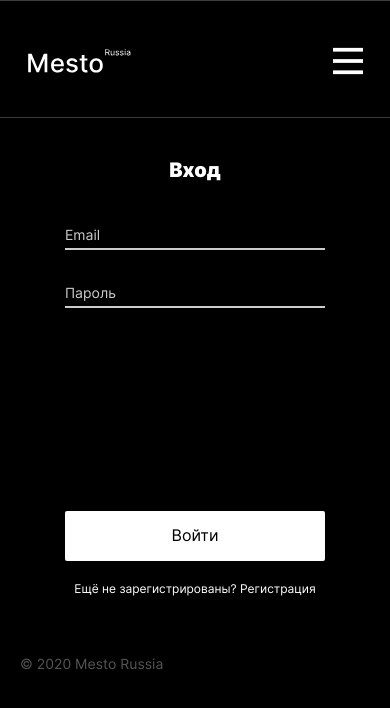
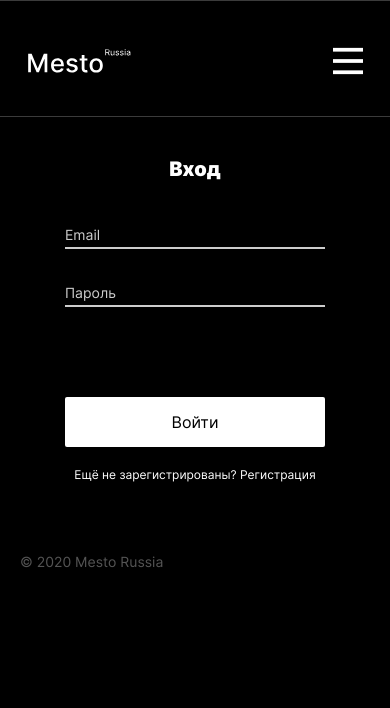
Before and after one commit to AleksandrStamat/react-mesto-api-full, a React app in the folder frontend/: page /signin in a window 390 px wide. Built offline with nearby package versions, Linux system fonts and the light colour scheme.

Commit message:
finish project

```diff
--- a/frontend/public/index.html
+++ b/frontend/public/index.html
@@ -12,6 +12,6 @@
   </head>
   <body>
     <noscript>You need to enable JavaScript to run this app.</noscript>
-    <div id="root" class="root"></div>
+    <div id="root"></div>
   </body>
 </html>
--- a/frontend/src/blocks/footer/__copyright/footer__copyright.css
+++ b/frontend/src/blocks/footer/__copyright/footer__copyright.css
@@ -13,5 +13,6 @@
   width: 282px;
   font-size: 14px;
   line-height: 17px;
+  margin-left: 20px;
 }
 }
--- a/frontend/src/blocks/footer/footer.css
+++ b/frontend/src/blocks/footer/footer.css
@@ -1,21 +1,24 @@
 .footer {
   margin: auto;
-  width: calc(100% - 199px * 2);
+  width: calc(100% - 120px * 2);
+  max-width: 880px;
   padding-top: 40px;
   padding-bottom: 40px;
 }
 
-@media (max-width: 1024px) {
+@media (max-width: 1023px) {
   .footer {
-    width: calc(100% - 150px * 2);
+    width: calc(100% - 60px * 2);
   }
 }
 
 @media (max-width: 767px) {
   .footer {
-    width: 100%;
-    padding-top: 28px;
-    padding-bottom: 36px;
-    padding-left: 20px;
+    width: calc(100% - 40px * 2);
   }
 }
+@media (max-width: 650px) {
+  .footer {
+    width: 100%;
+  }
+}
--- a/frontend/src/blocks/header/__bar-container/header__bar-container.css
+++ b/frontend/src/blocks/header/__bar-container/header__bar-container.css
@@ -4,5 +4,6 @@
 		display: flex;
 		flex-direction: column;
 		align-items: center;
+		transition: all .4s, .4s ease;
 	}
 }
--- a/frontend/src/blocks/header/__bar-for-small/header__bar-for-small.css
+++ b/frontend/src/blocks/header/__bar-for-small/header__bar-for-small.css
@@ -1,5 +1,6 @@
 .header__bar-for-small {
 	display: none;
+
 }
 
 @media (max-width: 767px) {
--- a/frontend/src/blocks/header/__wrapper/header__wrapper.css
+++ b/frontend/src/blocks/header/__wrapper/header__wrapper.css
@@ -1,22 +1,28 @@
 .header__wrapper {
   border-bottom: 1px solid rgba(84, 84, 84, 0.7);
   border-top: 1px solid rgba(84, 84, 84, 0.7);
-  width: calc(100% - 199px * 2);
+  width: calc(100% - 120px * 2);
+  max-width: 880px;
   margin: 0 auto;
-  padding: 45px 0 40.6px;
+  padding: 45px 0 40px;
   display: flex;
   justify-content: space-between;
   align-items: center;
 }
 
-@media (max-width: 1024px) {
+@media (max-width: 1023px) {
   .header__wrapper {
-    width: calc(100% - 150px * 2);
+    width: calc(100% - 60px * 2);
   }
 }
 
 @media (max-width: 767px) {
   .header__wrapper {
+    width: calc(100% - 40px * 2);
+  }
+}
+@media (max-width: 650px) {
+  .header__wrapper {
     width: 100%;
   }
 }
--- a/frontend/src/blocks/login/__submit-button/login__submit-button.css
+++ b/frontend/src/blocks/login/__submit-button/login__submit-button.css
@@ -22,7 +22,7 @@
 
 @media screen and (max-width: 424px) {
   .login__submit-button {
-    margin-top: 173px;
+    margin-top: 60px;
     font-size: 1rem;
     line-height: 1.1875rem;
   }
--- a/frontend/src/blocks/page/page.css
+++ b/frontend/src/blocks/page/page.css
@@ -1,8 +1,15 @@
 .page {
+  background: #000000;
+  color: #ffffff;
   max-width: 1280px;
+  min-height: 100vh;
+  font-family: Inter, Arial, Helvetica, sans-serif;
   margin: 0 auto;
   box-sizing: border-box;
-  display: flex;
-  flex-direction: column;
-  justify-content: flex-start;
+  -moz-osx-font-smoothing: grayscale;
+  -webkit-font-smoothing: antialiased;
+  -webkit-text-size-adjust: 100%;
+  -ms-text-size-adjust: 100%;
+  -moz-text-size-adjust: 100%;
+  text-rendering: optimizeLegibility;
 }
--- a/frontend/src/blocks/profile/__add-button/profile__add-button.css
+++ b/frontend/src/blocks/profile/__add-button/profile__add-button.css
@@ -15,7 +15,7 @@
 .profile__add-button:hover {
 opacity: 0.6;
 }
-@media screen and (max-width: 900px) {
+@media screen and (max-width: 920px) {
 .profile__add-button {
   margin-top: 36px;
   width: 282px;
--- a/frontend/src/blocks/profile/__edit-avatar/profile__edit-avatar.css
+++ b/frontend/src/blocks/profile/__edit-avatar/profile__edit-avatar.css
@@ -13,7 +13,7 @@
   padding: 0;
   margin-right: 20px;
 }
-@media screen and (max-width: 900px) {
+@media screen and (max-width: 920px) {
   .profile__edit-avatar {
     margin-right: 0;
   }
--- a/frontend/src/blocks/profile/__edit/profile__edit.css
+++ b/frontend/src/blocks/profile/__edit/profile__edit.css
@@ -15,7 +15,7 @@
 .profile__edit:hover {
   opacity: 0.6;
 }
-@media screen and (max-width: 900px) {
+@media screen and (max-width: 767px) {
   .profile__edit {
     width: 18px;
     height: 18px;
--- a/frontend/src/blocks/profile/__hobby/profile__hobby.css
+++ b/frontend/src/blocks/profile/__hobby/profile__hobby.css
@@ -11,7 +11,13 @@
   white-space: nowrap;
   overflow: hidden;
 }
-@media screen and (max-width: 900px) {
+@media screen and (max-width: 920px) {
+  .profile__hobby {
+    text-align: center;
+  }
+}
+
+@media screen and (max-width: 767px) {
   .profile__hobby {
     max-width: 201px;
     padding-top: 14px;
--- a/frontend/src/blocks/profile/__info/profile__info.css
+++ b/frontend/src/blocks/profile/__info/profile__info.css
@@ -5,7 +5,7 @@
   justify-content: center;
   object-position: center;
 }
-@media screen and (max-width: 900px) {
+@media screen and (max-width: 920px) {
   .profile__info {
     flex-direction: column;
     justify-content: center;
--- a/frontend/src/blocks/profile/__name/profile__name.css
+++ b/frontend/src/blocks/profile/__name/profile__name.css
@@ -11,7 +11,7 @@
   white-space: nowrap;
   overflow: hidden;
 }
-@media screen and (max-width: 900px) {
+@media screen and (max-width: 767px) {
 .profile__name {
   max-width: 201px;
   padding-right: 5px;
--- a/frontend/src/blocks/profile/profile.css
+++ b/frontend/src/blocks/profile/profile.css
@@ -1,6 +1,7 @@
 .profile {
   padding: 37px 0 48px;
-  width: calc(100% - 199px * 2);
+  width: calc(100% - 120px * 2);
+  max-width: 880px;
   margin: 0 auto;
   display: flex;
   justify-content: space-between;
@@ -9,7 +10,7 @@
 
 @media (max-width: 1023px) {
   .profile {
-    width: calc(100% - 150px * 2);
+    width: calc(100% - 60px * 2);
   }
 }
 
@@ -17,12 +18,12 @@
   .profile {
     padding: 38.25px 0 36px;
     flex-direction: column;
-    width: calc(100% - 80px * 2);
+    width: calc(100% - 40px * 2);
   }
 }
 
-@media (max-width: 425px) {
+@media (max-width: 650px) {
   .profile {
-    width: calc(100% - 19px * 2);
+    width: 100%;
   }
 }
--- a/frontend/src/blocks/root/root.css
+++ /dev/null
@@ -1,15 +0,0 @@
-.root {
-  background: #000000;
-  color: #ffffff;
-  width: 100%;
-  min-height: 100vh;
-  font-family: Inter, Arial, Helvetica, sans-serif;
-  margin: 0 auto;
-  box-sizing: border-box;
-  -moz-osx-font-smoothing: grayscale;
-  -webkit-font-smoothing: antialiased;
-  -webkit-text-size-adjust: 100%;
-  -ms-text-size-adjust: 100%;
-  -moz-text-size-adjust: 100%;
-  text-rendering: optimizeLegibility;
-}
--- a/frontend/src/components/Header.js
+++ b/frontend/src/components/Header.js
@@ -2,7 +2,7 @@ import React from 'react';
 import logo from '../images/header/logo.svg';
 import burger from '../images/header/burger-icon.svg';
 import close from '../images/header/close-icon.svg';
-import HeaderBar from './HeaderBar';
+import NavBar from './NavBar';
 
 function Header(props) {
   const [burgerOpen, setBurgerOpen] = React.useState(false);
@@ -15,7 +15,7 @@ function Header(props) {
     <header className='header'>
       {burgerOpen && (
         <div className='header__bar-for-small'>
-          <HeaderBar loggedOut={props.loggedOut} email={props.email} />
+          <NavBar loggedOut={props.loggedOut} email={props.email} />
         </div>
       )}
       <div className='header__wrapper'>
@@ -38,7 +38,7 @@ function Header(props) {
           )}
         </div>
         <div className='header__bar-for-big'>
-          <HeaderBar loggedOut={props.loggedOut} />
+          <NavBar loggedOut={props.loggedOut} />
         </div>
       </div>
     </header>
--- a/frontend/src/components/HeaderBar.js
+++ b/frontend/src/components/NavBar.js
@@ -2,7 +2,7 @@ import React, { useContext } from 'react';
 import { Route, Switch, Link } from 'react-router-dom';
 import { CurrentUserContext } from '../contexts/CurrentUserContext';
 
-function HeaderBar(props) {
+function NavBar(props) {
   const currentUser = useContext(CurrentUserContext);
   return (
     <div className='header__bar-container'>
@@ -35,4 +35,4 @@ function HeaderBar(props) {
   );
 }
 
-export default HeaderBar;
+export default NavBar;
--- a/frontend/src/index.css
+++ b/frontend/src/index.css
@@ -1,7 +1,6 @@
 @import url('./vendor/normalize.css');
 @import url('./vendor/fonts/fonts.css');
 @import url('./blocks/page/page.css');
-@import url('./blocks/root/root.css');
 
 @import url('./blocks/header/header.css');
 @import url('./blocks/header/__logo/header__logo.css');
```
Also changed, not shown: frontend/src/blocks/header/__bar-for-big/header__bar-for-big.css (line endings or trailing spaces). Lines whose indentation alone changed are shown as unchanged.
